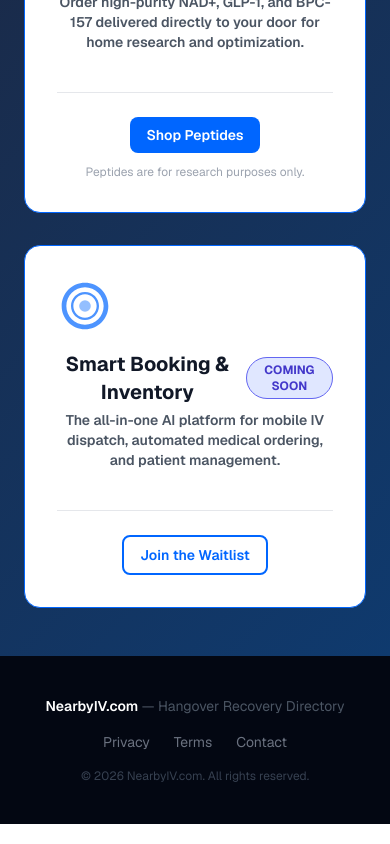
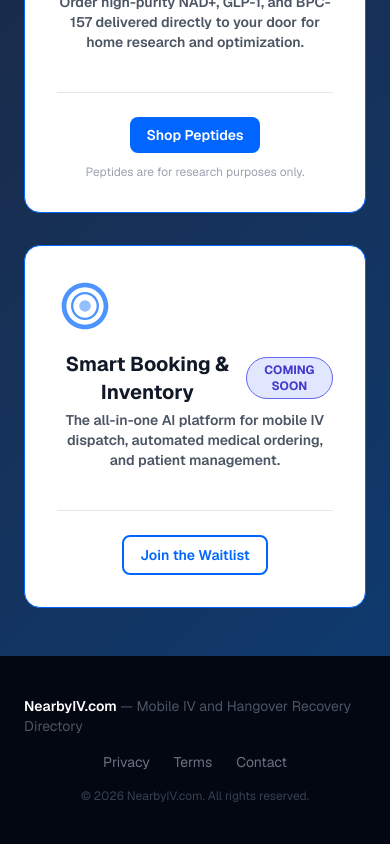
Before and after one commit to tlally2001-max/NearByIV, a Next.js app: page / in a window 390 px wide. Shown: the part 2472-3316 px from the top of the page. Built offline with nearby package versions, Linux system fonts and the light colour scheme; no server answers; the database is empty.

Commit message:
Update footer to 'Mobile IV and Hangover Recovery Directory'

```diff
--- a/app/page.tsx
+++ b/app/page.tsx
@@ -388,7 +388,7 @@ export default function Home() {
         <div className="max-w-7xl mx-auto px-6 flex flex-col md:flex-row items-center justify-between gap-4">
           <div className="text-sm">
             <span className="text-white font-semibold">NearbyIV.com</span>
-            <span className="text-gray-600"> — Hangover Recovery Directory</span>
+            <span className="text-gray-600"> — Mobile IV and Hangover Recovery Directory</span>
           </div>
           <div className="flex items-center gap-6 text-sm">
             <Link href="/privacy" className="hover:text-white transition-colors">Privacy</Link>
--- a/app/privacy/page.tsx
+++ b/app/privacy/page.tsx
@@ -166,7 +166,7 @@ export default function PrivacyPage() {
         <div className="max-w-7xl mx-auto px-6 flex flex-col md:flex-row items-center justify-between gap-4">
           <div className="text-sm">
             <span className="text-white font-semibold">NearbyIV.com</span>
-            <span className="text-gray-600"> — Hangover Recovery Directory</span>
+            <span className="text-gray-600"> — Mobile IV and Hangover Recovery Directory</span>
           </div>
           <div className="flex items-center gap-6 text-sm">
             <Link href="/privacy" className="hover:text-white transition-colors">Privacy</Link>
--- a/app/terms/page.tsx
+++ b/app/terms/page.tsx
@@ -209,7 +209,7 @@ export default function TermsPage() {
         <div className="max-w-7xl mx-auto px-6 flex flex-col md:flex-row items-center justify-between gap-4">
           <div className="text-sm">
             <span className="text-white font-semibold">NearbyIV.com</span>
-            <span className="text-gray-600"> — Hangover Recovery Directory</span>
+            <span className="text-gray-600"> — Mobile IV and Hangover Recovery Directory</span>
           </div>
           <div className="flex items-center gap-6 text-sm">
             <Link href="/privacy" className="hover:text-white transition-colors">Privacy</Link>
```
